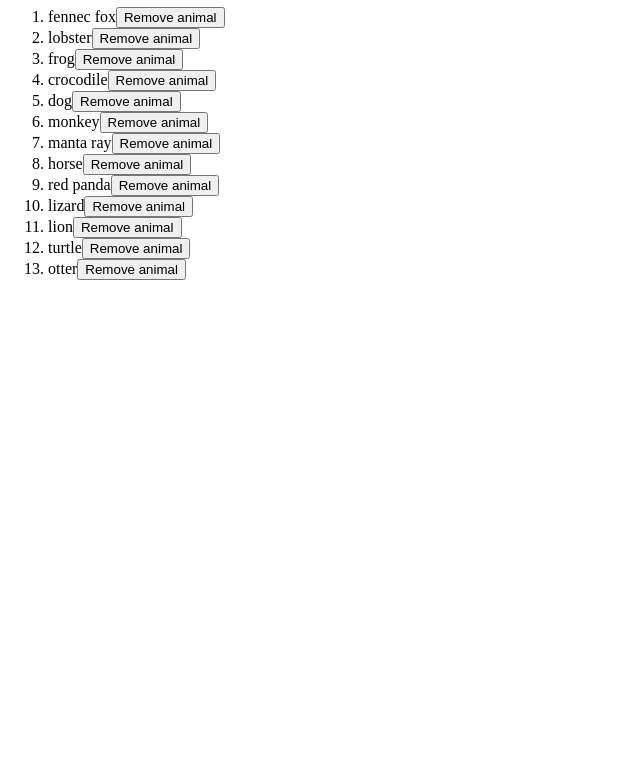
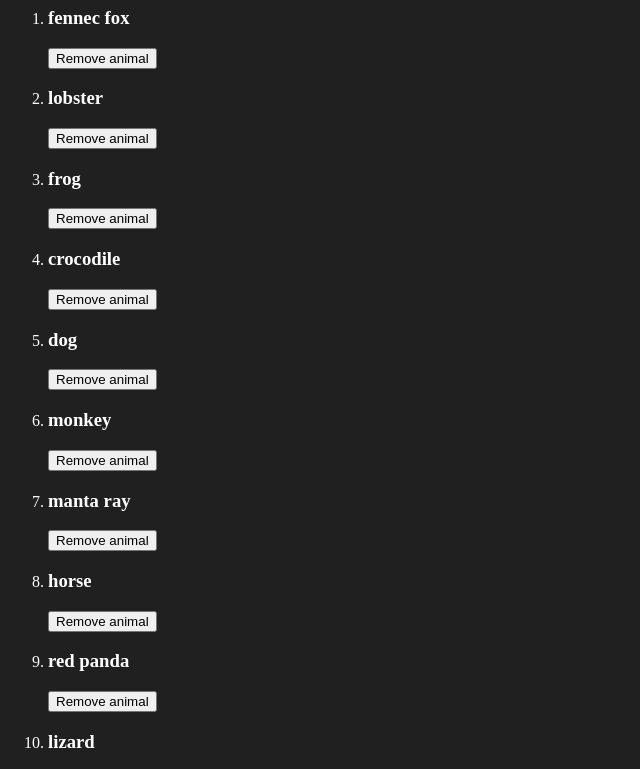
Before and after one commit to Dunconius/jsdom, a plain HTML site: page index.html in a window 1280 px wide. Shown: the part 73-842 px from the top of the page, without its empty margins (0-640 px from the left). Before the commit the page ends 800 px from the top, so only its background shows below. Drawn offline with Linux system fonts and the light colour scheme.

Commit message:
feat: added CSS dark-light theme

```diff
--- a/favouriteAnimals.js
+++ b/favouriteAnimals.js
@@ -21,6 +21,7 @@ function createAnimalList(){
         // 1. Create an li element with animal value as it's text
         let newList = document.createElement("li")
         newList.textContent = animal;
+        newList.innerHTML = `<h3> ${animal} </h3>`
         newList.id = animal;
 
         // 1b. Add a button to remove element from the list
@@ -31,7 +32,8 @@ function createAnimalList(){
 
         newList.appendChild(removeItemButton);
 
-        // 2. Find the ol element that exists in the page and append the li into it
+        // 2. Find the ol element (where we want to add these list items) that
+        // exists in the page and append the li into it
         let rootOlNode = document.querySelector("ol");
         rootOlNode.appendChild(newList);
 
--- a/index.html
+++ b/index.html
@@ -6,6 +6,8 @@
     <title>Document</title>
 
     <script src="./favouriteAnimals.js"></script>
+
+    <link rel="stylesheet" href="style.css">
 </head>
 <body>
     <h1>Favourite Animals</h1>
@@ -16,5 +18,7 @@
     <script>
         createAnimalList();
     </script>
+
+    <script src="./themeControl.js"></script>
 </body>
 </html>
--- /dev/null
+++ b/style.css
@@ -0,0 +1,4 @@
+body {
+    background-color: var(--background);
+    color: var(--color);
+}
--- /dev/null
+++ b/themeControl.js
@@ -0,0 +1,21 @@
+const themes = {
+    light: {
+        background: "#ffffff",
+        color: "blue"
+
+    },
+    dark: {
+        background: "#202020",
+        color: "white"
+
+    }
+};
+
+function changeCssTheme(themeName){
+    for (const variable in themes[themeName]){
+        document.documentElement.style.setProperty(`--${variable}`, themes[themeName][variable])
+        console.log('Updated CSS variable --' + variable);
+    }
+}
+
+changeCssTheme("dark");
```
